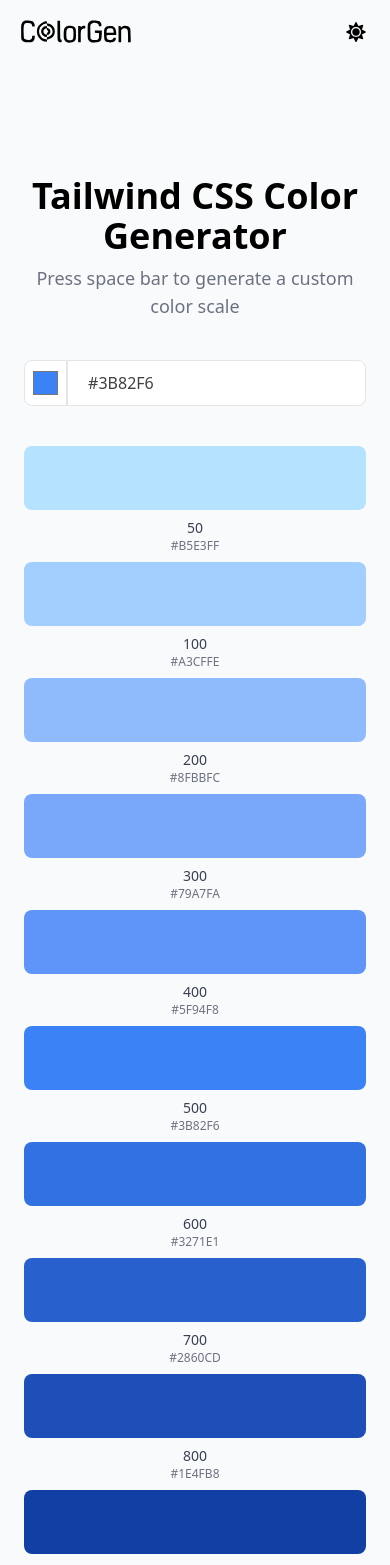
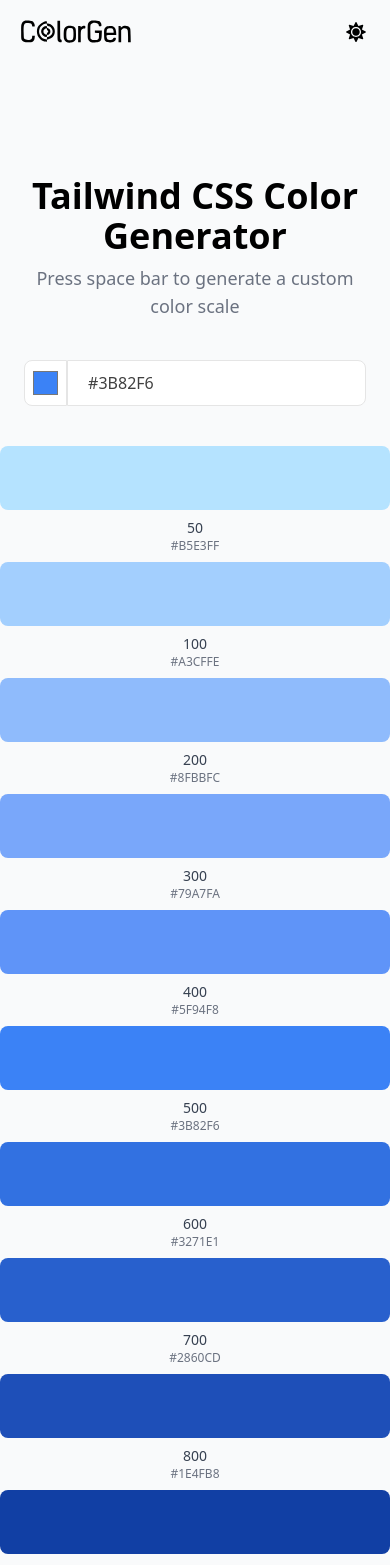
Before and after one commit to kavindu-mane/Color-Gen, a React (Vite) app: page / in a window 390 px wide. Shown: the top 1565 px of the page. Built offline with nearby package versions, Linux system fonts and the light colour scheme; the HTML template or start-up script is replaced by a standard one.

Commit message:
Minor changes

```diff
--- a/src/pages/Home.jsx
+++ b/src/pages/Home.jsx
@@ -126,8 +126,8 @@ export const Home = () => {
           </div>
         </section>
 
-        <section className="flex flex-col items-center justify-center w-full pb-10 px-6">
-          <div className="grid grid-cols-1 sm:grid-cols-11 gap-y-2 lg:gap-x-8 w-full max-w-3xl">
+        <section className="flex flex-col items-center justify-center w-full pb-10 max-w-3xl">
+          <div className="grid grid-cols-1 sm:grid-cols-11 gap-y-2 lg:gap-x-8 w-full">
             {Object.entries(palette).map(([shade, colorValue]) => (
               <div key={shade} className="flex flex-col items-center">
                 <div
@@ -152,7 +152,7 @@ export const Home = () => {
           </div>
         </section>
 
-        <section>
+        <section className="max-w-7xl">
           <div className="container px-6 pb-8 m-auto">
             <div className="grid grid-cols-4 gap-6 lg:grid-cols-12">
               <div className="col-span-4 lg:col-span-3">
```
